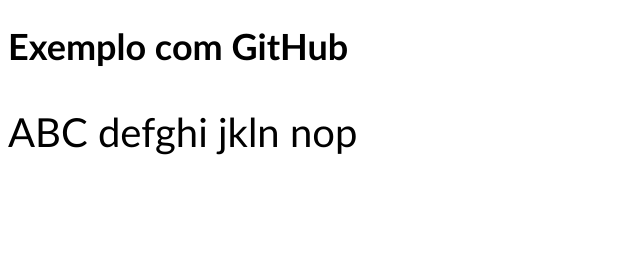
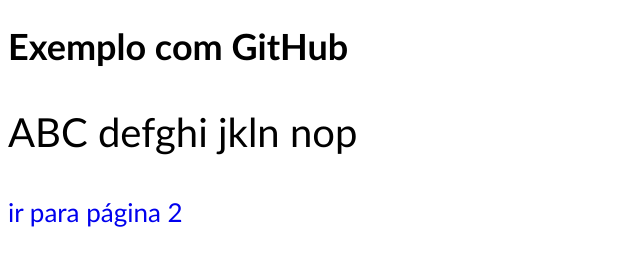
Before and after one commit to Gabriellucas2004/git_iti_41, a plain HTML site: page index.html in a window 1280 px wide. Shown: the whole page, without its empty margins (0-640 px from the left). Drawn offline with Linux system fonts and the light colour scheme.

Commit message:
Adicionado link pagina2

```diff
--- a/estilo.css
+++ b/estilo.css
@@ -9,3 +9,9 @@
     color: rgb(rgb(0, 195, 255), green, blue);
     font-size: 40px;
 }
+
+a {
+    text-decoration: none;
+    font-size: 26px;
+    font-family: calibri;
+}
--- a/index.html
+++ b/index.html
@@ -9,7 +9,7 @@
 <body>
     <h1>Exemplo com GitHub</h1>
     <p>ABC defghi jkln nop</p>
-
+    <a href="pagina.html"> ir para página 2 </a>
 
 </body>
 </html>
```
Also changed, not shown: pagina.html (added, +14 -0 lines).
